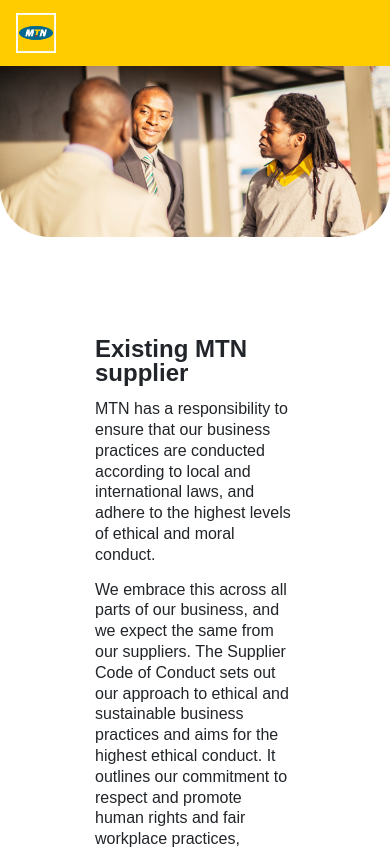
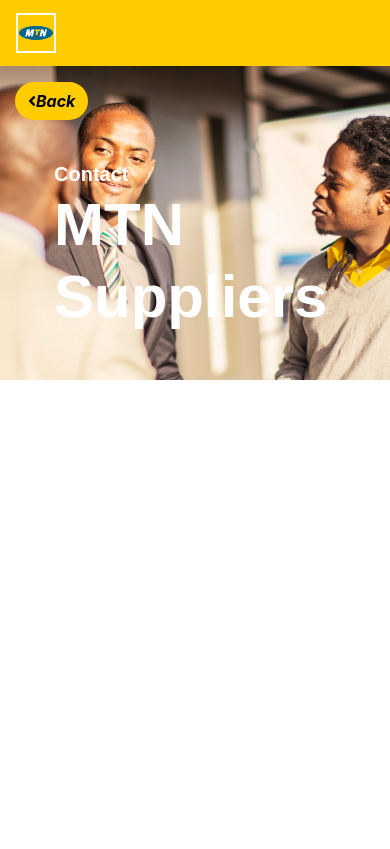
Before and after one commit to dav4thevid/mtn_online_supplier_angular, an Angular app: page / in a window 390 px wide. Shown: the top 849 px of the page. Built offline with nearby package versions, Linux system fonts and the light colour scheme.

Commit message:
enhan:made background image responsive

```diff
--- a/src/app/app.component.html
+++ b/src/app/app.component.html
@@ -1,2 +1,3 @@
 <app-navbar></app-navbar>
-<app-intro></app-intro>
+<app-intro-with-image></app-intro-with-image>
+<!-- <app-intro></app-intro> -->
--- a/src/app/app.module.ts
+++ b/src/app/app.module.ts
@@ -6,13 +6,15 @@
 import { NavbarComponent } from './shared/navbar/navbar.component';
 import { FooterComponent } from './shared/footer/footer.component';
 import { IntroComponent } from './intro/intro.component';
+import { IntroWithImageComponent } from './intro-with-image/intro-with-image.component';
 
 @NgModule({
   declarations: [
     AppComponent,
     NavbarComponent,
     FooterComponent,
-    IntroComponent
+    IntroComponent,
+    IntroWithImageComponent
   ],
   imports: [
     BrowserModule,
--- /dev/null
+++ b/src/app/intro-with-image/intro-with-image.component.html
@@ -0,0 +1,15 @@
+<div class = "img-full">
+  <div class = "container-fluid">
+    <div class = "row">
+      <div class = "col-12 mt-3">
+        <a class = "btn btn-outline"><i class="fas fa-angle-left">&nbsp;</i>Back</a>
+      </div>
+      <div class = "row mtn-heading">
+        <div class = "col-12  m-0">
+          <p class = "mtn-strapline">Contact</p>
+          <h4 class = "mtn-strapline2">  MTN Suppliers</h4>
+        </div>
+      </div>
+    </div>
+  </div>
+</div>
--- /dev/null
+++ b/src/app/intro-with-image/intro-with-image.component.scss
@@ -0,0 +1,46 @@
+.img-full {
+  // height: 300px;
+  // background-image: url('http://www.aegisworld.com/wp-content/uploads/2013/06/65-3.jpg');
+  background-image: url(../../assets/wwa-leadership-banner.2@2x.jpg);
+  background-repeat: no-repeat;
+  // background-position: center;
+  // background-size: 100%;
+  min-height: 100%;
+  // background-image: url(image.jpg);
+  background-size: cover;
+  // background-repeat: no-repeat;
+  background-position: center center
+}
+// https://www.mtnonline.com/wp-content/uploads/2020/07/wwa-leadership-banner.2@2x.jpg
+
+.btn-outline{
+  background-color: rgb(255, 204, 0);
+  color: #000;
+  font-style: italic;
+  font-weight: bold;
+  border-color: none !important;
+  border-radius: 20px;
+}
+
+
+.mtn-strapline{
+    margin-bottom: 0rem;
+    font-family: MTNBrighterSans-Regular,Century Gothic,Arial,sans-serif;
+    font-weight: 600;
+    color: #fff;
+    font-size: 20px;
+}
+
+.mtn-strapline2{
+  font-family: MTNBrighterSans-Regular,Century Gothic,Arial,sans-serif;
+  color: #fff;
+  font-size: 60px;
+  font-weight: 800;
+  // margin-top: 0px;
+}
+
+.mtn-heading{
+  margin-top: 10%;
+  margin-left:10%;
+  margin-bottom: 10%;
+}
--- /dev/null
+++ b/src/app/intro-with-image/intro-with-image.component.ts
@@ -0,0 +1,15 @@
+import { Component, OnInit } from '@angular/core';
+
+@Component({
+  selector: 'app-intro-with-image',
+  templateUrl: './intro-with-image.component.html',
+  styleUrls: ['./intro-with-image.component.scss']
+})
+export class IntroWithImageComponent implements OnInit {
+
+  constructor() { }
+
+  ngOnInit() {
+  }
+
+}
```
Also changed, not shown: 1 other file (tests, documents, lock files or other folders).
